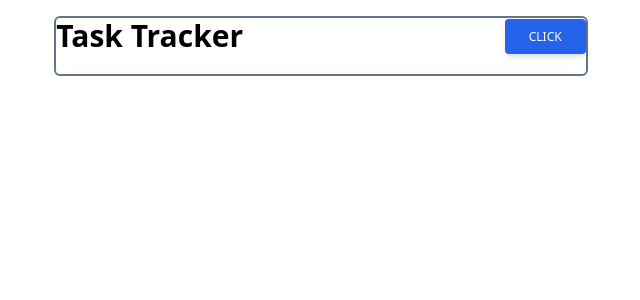
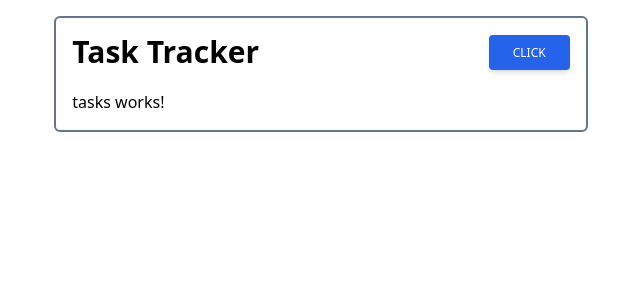
Before and after one commit to Sepehr-Aghdasi/task-tracker, an Angular app: page / in a window 1280 px wide. Shown: the top 300 px of the page, without its empty margins (319-959 px from the left). Built offline with nearby package versions, Linux system fonts and the light colour scheme.

Commit message:
Add tasks component

```diff
--- a/src/app/app.component.html
+++ b/src/app/app.component.html
@@ -1,7 +1,8 @@
 <div class="container">
   <div class="flex flex-row justify-center my-4">
-    <div class="border-2 border-slate-500 rounded-md w-5/12">
+    <div class="border-2 border-slate-500 rounded-md  p-4 w-5/12">
       <app-header class="bg-slate-600"></app-header>
+      <app-tasks></app-tasks>
     </div>
   </div>
 </div>
```
